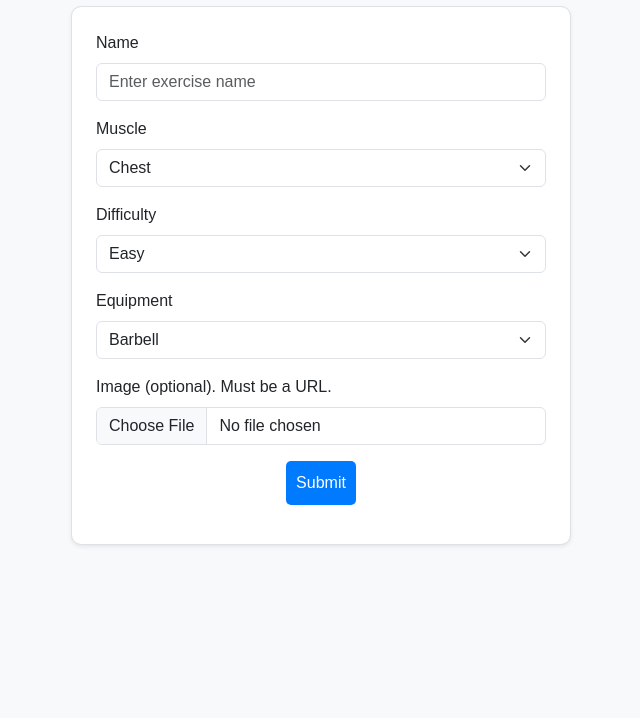
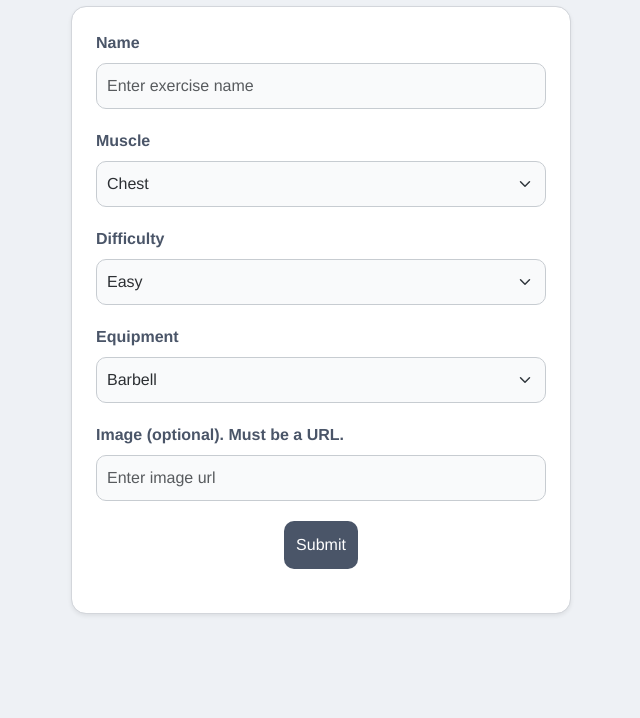
Before and after one commit to jamesbaldwin05/workout-website, a website: page client/new.html in a window 1280 px wide. Shown: the part 82-800 px from the top of the page, without its empty margins (319-959 px from the left). Drawn offline with Linux system fonts and the light colour scheme.

Commit message:
Updated colour scheme

```diff
--- a/client/assets/css/styles.css
+++ b/client/assets/css/styles.css
@@ -1,47 +1,75 @@
 /* CSS styles created by generative AI */
 
 body {
-    background-color: #f8f9fa;
-    font-family: Arial, sans-serif;
+    background-color: #eef1f5; /* Soft warm gray-blue background */
+    font-family: 'Helvetica Neue', sans-serif;
     padding: 20px;
+    color: #2c2f33; /* Neutral dark gray for text */
 }
 
 h1 {
     text-align: center;
     margin-bottom: 20px;
-    color: #343a40;
+    color: #4a5568; /* Muted slate gray for the heading */
 }
 
 #newExerciseForm {
     max-width: 500px;
     margin: 0 auto;
     padding: 20px;
-    border: 1px solid #dee2e6;
-    border-radius: 10px;
-    background-color: #ffffff;
-    box-shadow: 0 4px 8px rgba(0, 0, 0, 0.1);
+    border: 1px solid #d3d6db; /* Light neutral gray border */
+    border-radius: 15px;
+    background-color: #ffffff; /* Clean white form background */
+    box-shadow: 0 4px 10px rgba(0, 0, 0, 0.08);
 }
 
 #newExerciseForm input,
 #newExerciseForm select,
 #newExerciseForm button {
-    margin-bottom: 15px;
+    margin-bottom: 20px;
 }
 
 #newExerciseForm input,
 #newExerciseForm select {
     width: 100%;
+    border: 1px solid #c7ccd1; /* Soft neutral gray border */
+    border-radius: 10px;
+    padding: 10px;
+    font-size: 1rem;
+    color: #2c2f33; /* Neutral dark gray text */
+    background-color: #f9fafb; /* Light neutral gray background */
+}
+
+#newExerciseForm input:focus,
+#newExerciseForm select:focus {
+    outline: none;
+    border-color: #718096; /* Slightly darker slate gray on focus */
+    box-shadow: 0 0 8px rgba(113, 128, 150, 0.2);
 }
 
 #newExerciseForm button {
-    background-color: #007bff;
-    color: #ffffff;
+    background-color: #4a5568; /* Muted slate gray button */
+    color: #ffffff; /* White text */
     border: none;
-    padding: 10px;
-    border-radius: 5px;
+    padding: 12px;
+    font-size: 1rem;
+    border-radius: 10px;
     cursor: pointer;
+    transition: background-color 0.3s ease, transform 0.2s ease;
 }
 
 #newExerciseForm button:hover {
-    background-color: #0056b3;
+    background-color: #2d3748; /* Darker slate gray on hover */
+    transform: scale(1.03);
 }
+
+#newExerciseForm label {
+    color: #4a5568; /* Muted slate gray for labels */
+    font-weight: bold;
+}
+
+#newExerciseForm input[type="file"] {
+    border: none;
+    padding-left: 0;
+    color: #718096; /* Matching file input color */
+}
--- a/client/new.html
+++ b/client/new.html
@@ -1,4 +1,4 @@
-<!-- Form divs and boostrap styling written by generative AI although everything else written by me -->
+<!-- Boostrap styling (divs) written by generative AI although everything else written by me -->
 
 <!DOCTYPE html>
 <html lang="en">
@@ -48,7 +48,7 @@
     </div>
     <div class="mb-3">
         <label for="newExerciseFormImage" class="form-label">Image (optional). Must be a URL.</label>
-        <input class="form-control" id="newExerciseFormImage" name="image" type="file">
+        <input class="form-control" id="newExerciseFormImage" name="image" type="text" placeholder="Enter image url">
     </div>
     <div class="text-center">
         <button type="submit" class="btn btn-primary">Submit</button>
```
